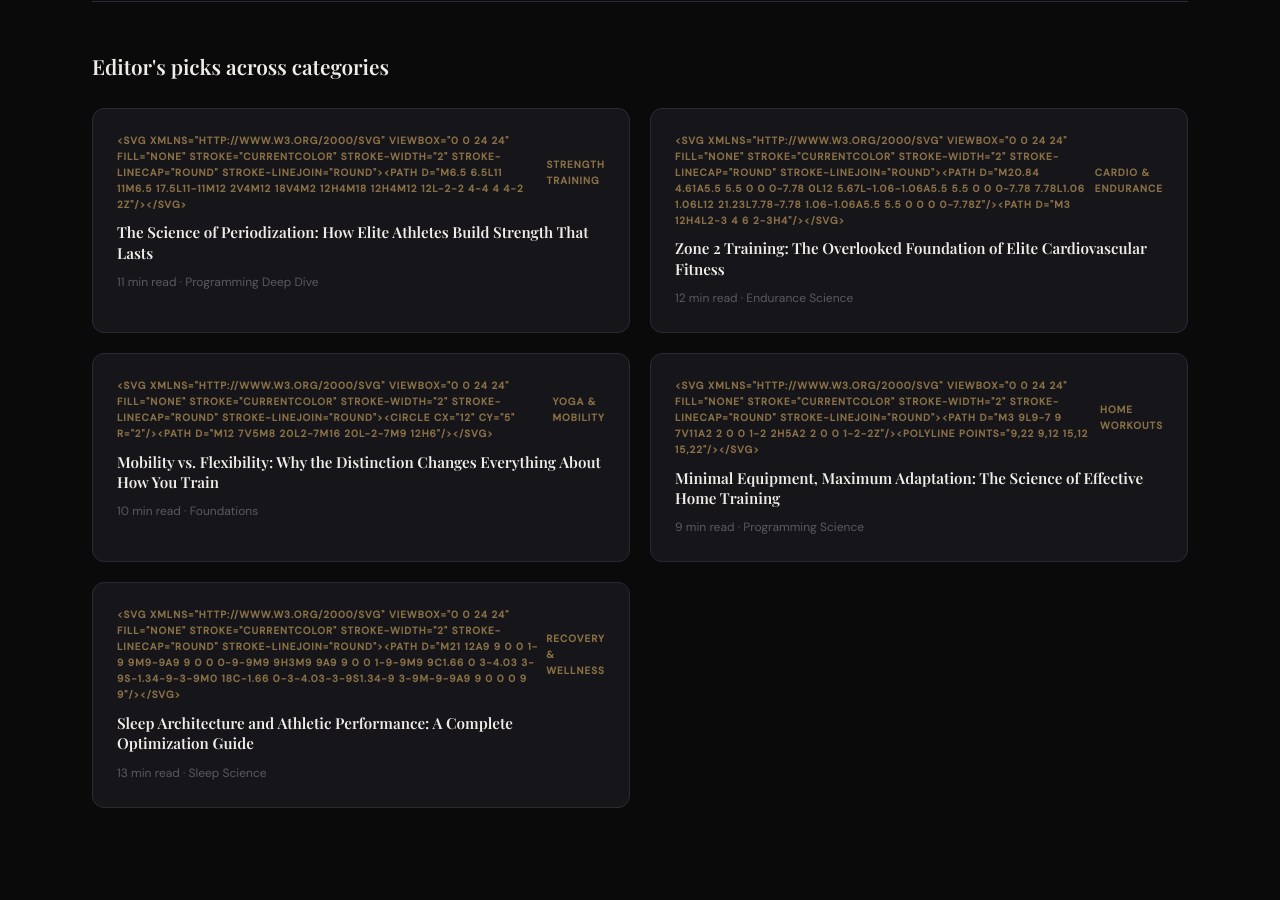
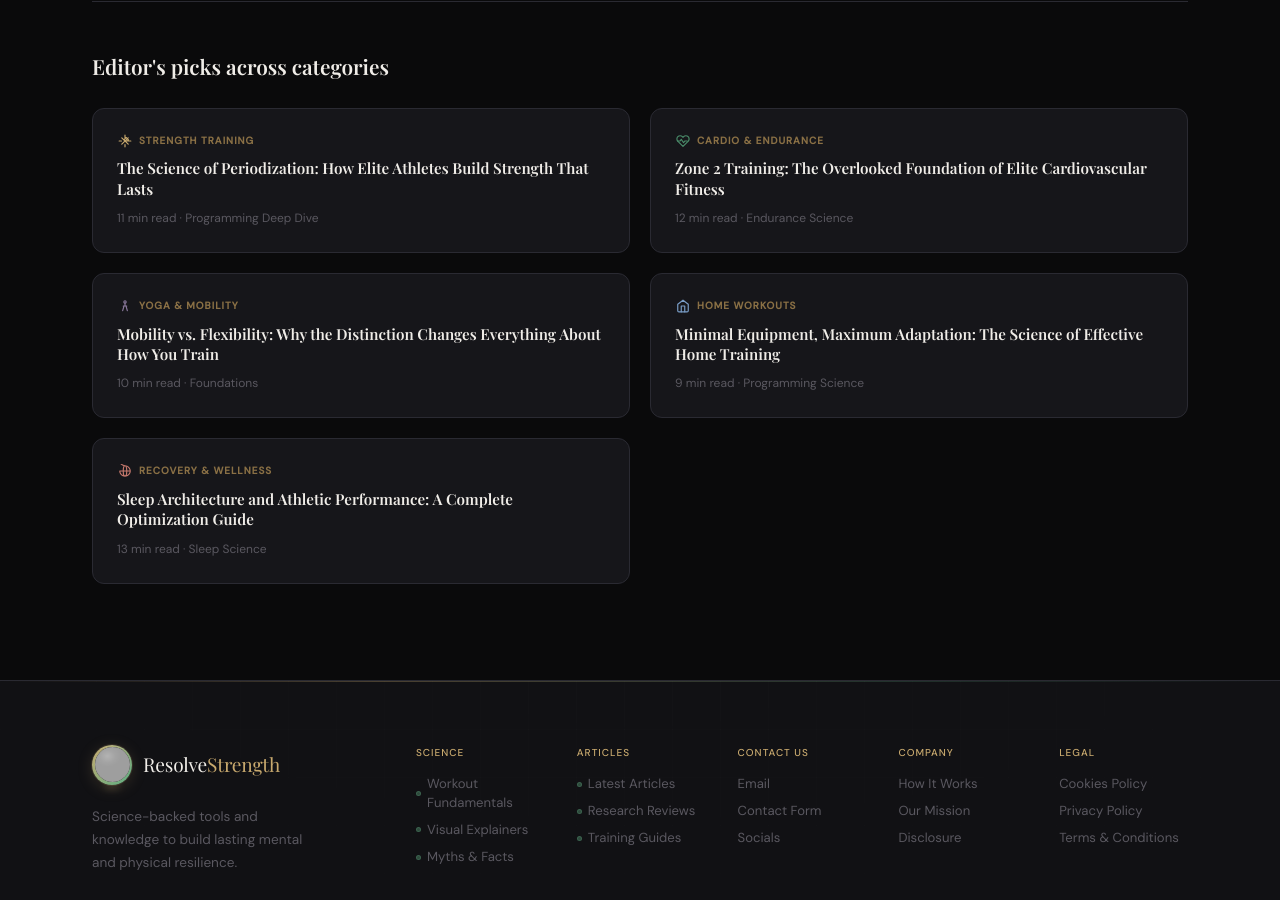
Before and after one commit to Mohammad-Faiz-Dev/ResolveStrength, a Next.js app: page /blog in a window 1280 px wide. Shown: the part 1440-2340 px from the top of the page. Built offline with nearby package versions, Linux system fonts and the light colour scheme; grey boxes are pictures that could not be loaded; a web font is replaced by a local one.

Commit message:
added 'stuff'

```diff
--- a/app/blog/page.js
+++ b/app/blog/page.js
@@ -187,6 +187,20 @@ export default function BlogHubPage() {
           align-items: center;
           gap: 6px;
         }
+        /* FIXED: icon container for SVG */
+        .hub-strip-cat-icon {
+          width: 16px;
+          height: 16px;
+          display: flex;
+          align-items: center;
+          justify-content: center;
+          flex-shrink: 0;
+          color: var(--accent-gold-dim);
+        }
+        .hub-strip-cat-icon svg {
+          width: 14px;
+          height: 14px;
+        }
         .hub-strip-title-text {
           font-family: var(--font-display);
           font-size: 0.95rem;
@@ -291,7 +305,12 @@ export default function BlogHubPage() {
                     className="hub-strip-card"
                   >
                     <div className="hub-strip-cat">
-                      <span>{cat.icon}</span>
+                      {/* FIXED: use dangerouslySetInnerHTML for SVG icon */}
+                      <span
+                        className="hub-strip-cat-icon"
+                        style={{ color: cat.accentColor }}
+                        dangerouslySetInnerHTML={{ __html: cat.icon }}
+                      />
                       {cat.label}
                     </div>
                     <div className="hub-strip-title-text">{post.title}</div>
```
